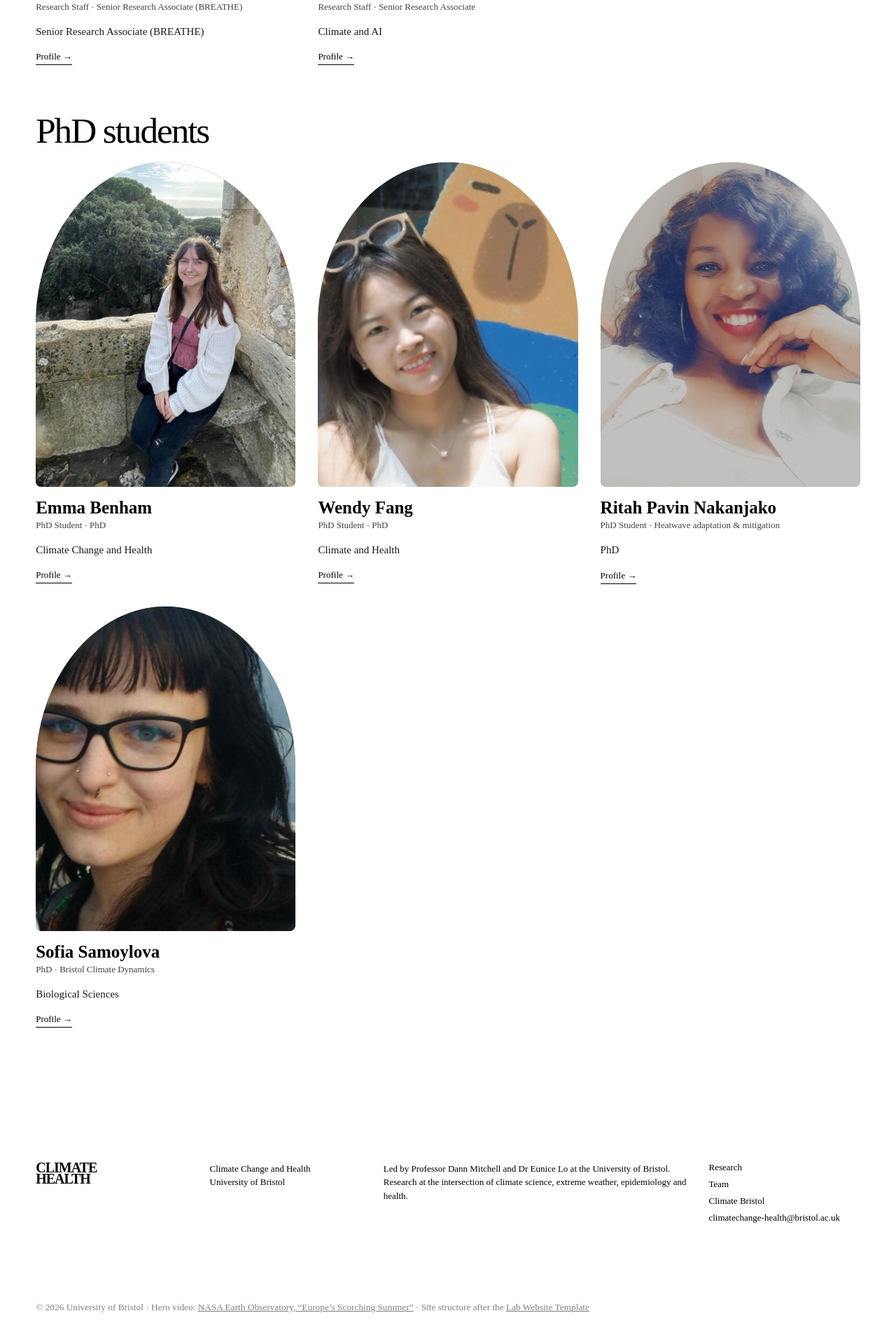
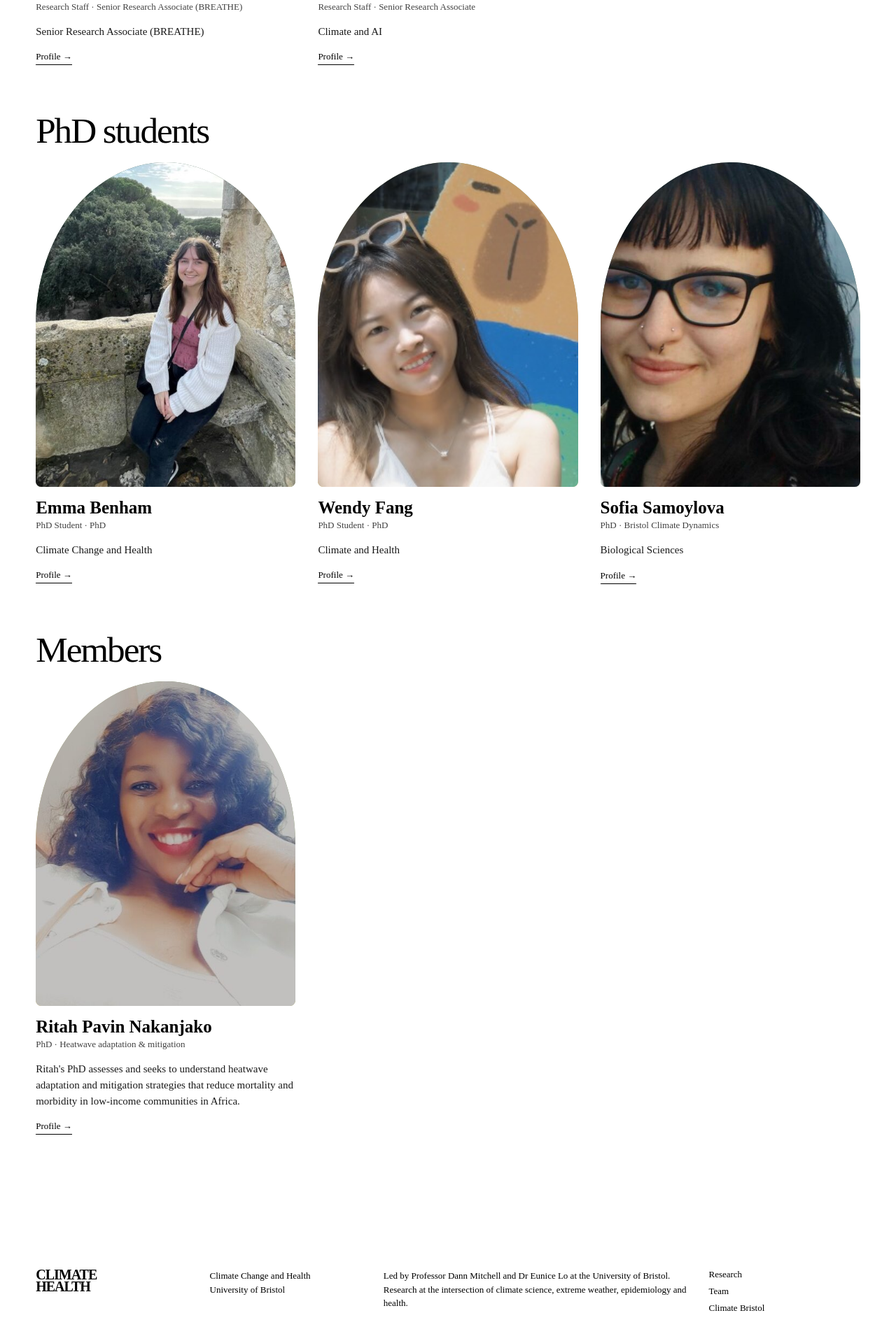
Before and after one commit to alexodavies/bristol-climate-health-page, a Jekyll site: the page built from team.md, in a window 1280 px wide. Shown: the part 2493-4380 px from the top of the page at 70% size. Built offline with Jekyll 4.4.1, drawn with Linux system fonts in a browser that asks for light colours.

Commit message:
Wrong root, and update to ritah's page

```diff
--- a/_config.yml
+++ b/_config.yml
@@ -2,9 +2,9 @@ title: Climate Health
 tagline: University of Bristol
 description: Climate and Health research group at the University of Bristol, led by Professor Dann Mitchell and Dr Eunice Lo.
 email: climatechange-health@bristol.ac.uk
-# Set baseurl to "/<repo-name>" when deploying as a GitHub Pages project site
-url: ""
-baseurl: ""
+# GitHub Pages project site. For local preview use:  bundle exec jekyll serve --baseurl ""
+url: "https://alexodavies.github.io"
+baseurl: "/bristol-climate-health-page"
 
 social:
   github: ""
--- a/_members/ritah-pavin-nakanjako.md
+++ b/_members/ritah-pavin-nakanjako.md
@@ -1,17 +1,16 @@
 ---
 name: Ritah Pavin Nakanjako
 initials: RN
-role: PhD Student
+role: PhD
 title: Heatwave adaptation & mitigation
-group: phds
 order: 6
 image:
-orcid:
+orcid: 0009-0000-4698-5368
 links:
   profile: https://www.climatebristol.org/people/ritah-pavin-nakanjako/
   github:
   scholar:
-summary: PhD
+summary: Ritah's PhD assesses and seeks to understand heatwave adaptation and mitigation strategies that reduce mortality and morbidity in low-income communities in Africa.
 ---
 I am a PhD student focusing on the assessing and understanding heatwave adaptation and mitigation strategies to reduce mortality and morbidity in low-income communities in Africa; case study of Cape town (South Africa) and Accra (Ghana). I am keen on analysing future heatwave characteristics, assessing the impact of low-cost adaptation interventions in reducing indoor temperatures in community housing and establishing temperature thresholds for the development of health heatwave warning systems in both countries.
 
```
Also changed, not shown: .github/workflows/pages.yml, README.md.
